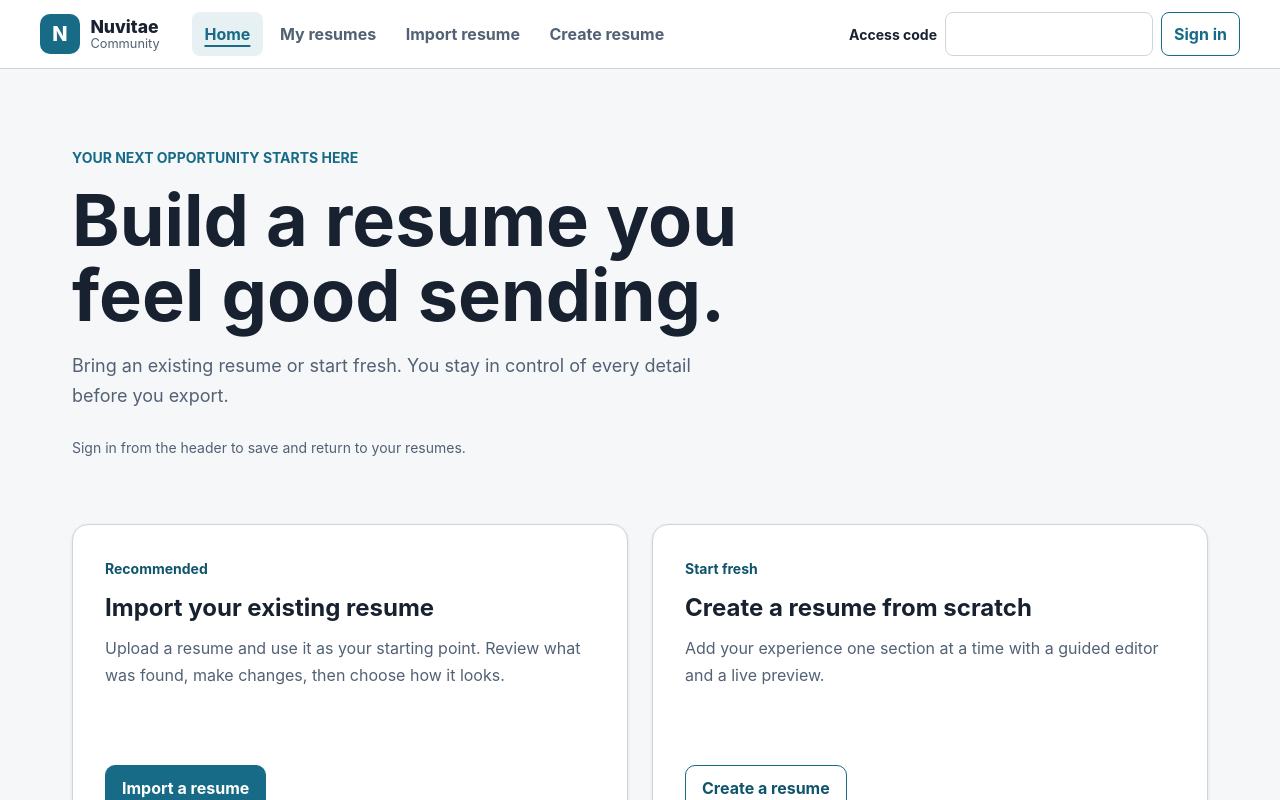
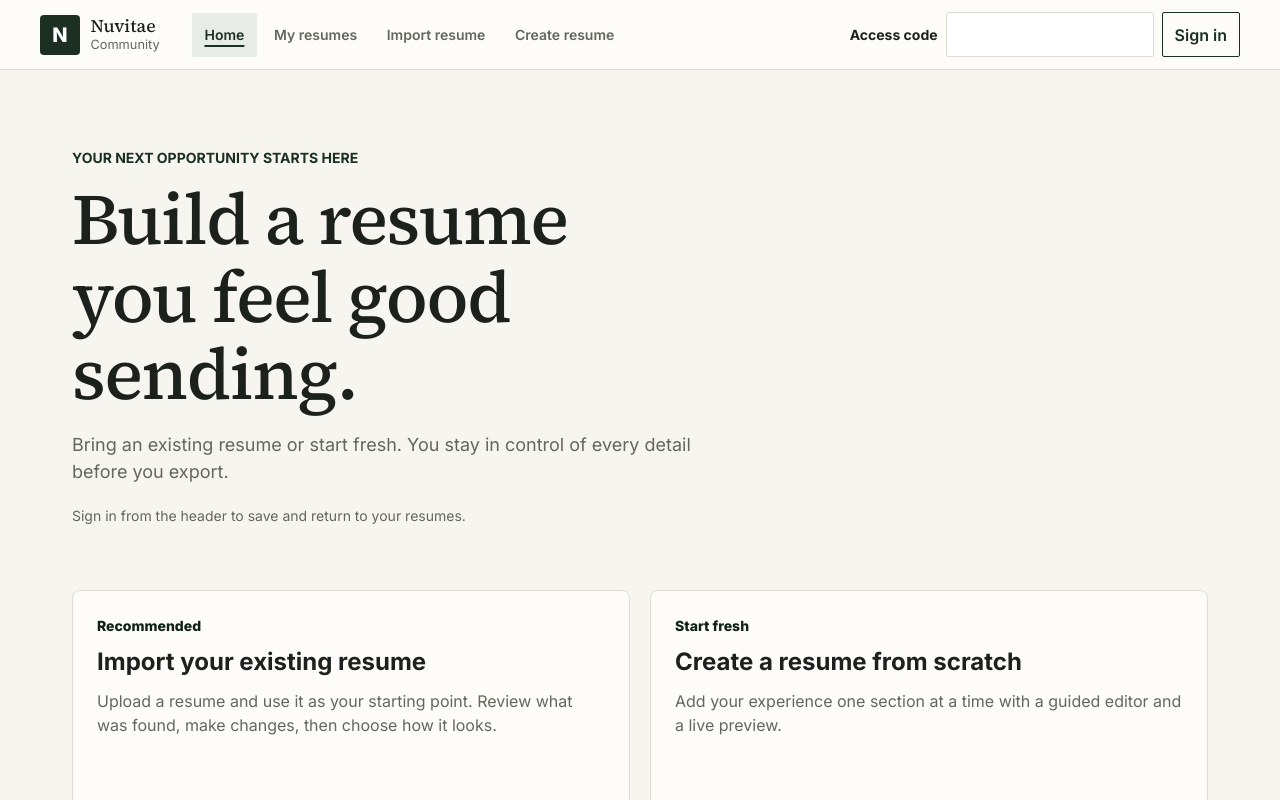
Before and after one commit to sangimed/nuvitae, a Next.js app in the folder apps/web/: page / in a window 1280 px wide. Shown: the top 800 px of the page. Built offline with nearby package versions, Linux system fonts and the light colour scheme; no server answers.

Commit message:
chore(web): operationalize canonical design system
Amp-Thread-ID: https://ampcode.com/threads/T-01a04f41-92d0-72b3-99da-a32fa1b673fc

```diff
--- a/apps/web/src/app/layout.tsx
+++ b/apps/web/src/app/layout.tsx
@@ -1,7 +1,18 @@
 import type { Metadata } from "next";
+import { Inter, Source_Serif_4 } from "next/font/google";
 import type { ReactNode } from "react";
 import { AppShell } from "../components/AppShell";
 import "./styles.css";
+
+const inter = Inter({
+  subsets: ["latin"],
+  variable: "--font-inter",
+});
+
+const sourceSerif = Source_Serif_4({
+  subsets: ["latin"],
+  variable: "--font-source-serif",
+});
 
 export const metadata: Metadata = {
   title: "Nuvitae",
@@ -16,7 +27,7 @@ export default function RootLayout({ children }: RootLayoutProps) {
   const localPlayMode = process.env.NUVITAE_LOCAL_PLAY_MODE === "true";
 
   return (
-    <html lang="en">
+    <html lang="en" className={`${inter.variable} ${sourceSerif.variable}`}>
       <body>
         <AppShell localPlayMode={localPlayMode}>{children}</AppShell>
       </body>
--- a/apps/web/src/app/styles.css
+++ b/apps/web/src/app/styles.css
@@ -1,52 +1,98 @@
 :root {
   color-scheme: light;
 
-  /* Community color system: calm paper surfaces with ink and teal accents. */
-  --color-canvas: #f6f7f9;
-  --color-surface: #ffffff;
-  --color-surface-subtle: #f0f3f5;
-  --color-text: #18212f;
-  --color-text-muted: #526174;
-  --color-border: #ccd4de;
-  --color-brand: #176b87;
-  --color-brand-strong: #10546c;
-  --color-brand-subtle: #e7f3f6;
+  /* Canonical mapping from .stitch/DESIGN.md. */
+  --color-primary: #1b3022;
+  --color-primary-strong: #102118;
+  --color-primary-subtle: #e7ece7;
+  --color-on-primary: #ffffff;
+  --color-canvas: #f7f5ef;
+  --color-surface: #fdfcf8;
+  --color-surface-subtle: #f1efe8;
+  --color-text: #1c211d;
+  --color-text-muted: #62675f;
+  --color-border: #dedcd4;
   --color-focus: #a54b00;
-  --color-danger: #a12a20;
-  --color-danger-subtle: #fff1ef;
   --color-success: #146c3a;
-  --color-success-subtle: #eaf8ef;
   --color-warning: #805c0b;
-  --color-warning-subtle: #fff7df;
-
+  --color-error: #a12a20;
+  --color-resume-page: #ffffff;
+  --color-resume-text: #202020;
+
+  --font-serif: var(--font-source-serif), Georgia, "Times New Roman", serif;
   --font-sans:
-    Inter, ui-sans-serif, system-ui, -apple-system, BlinkMacSystemFont,
-    "Segoe UI", sans-serif;
+    var(--font-inter), ui-sans-serif, system-ui, -apple-system,
+    BlinkMacSystemFont, "Segoe UI", sans-serif;
+  --type-display-family: var(--font-serif);
+  --type-display-size: 3rem;
+  --type-display-weight: 500;
+  --type-display-line-height: 1.08;
+  --type-display-letter-spacing: -0.02em;
+  --type-heading-lg-family: var(--font-serif);
+  --type-heading-lg-size: 2rem;
+  --type-heading-lg-weight: 500;
+  --type-heading-lg-line-height: 1.15;
+  --type-heading-lg-letter-spacing: -0.015em;
+  --type-heading-md-family: var(--font-serif);
+  --type-heading-md-size: 1.5rem;
+  --type-heading-md-weight: 500;
+  --type-heading-md-line-height: 1.2;
+  --type-body-family: var(--font-sans);
+  --type-body-size: 1rem;
+  --type-body-weight: 400;
+  --type-body-line-height: 1.5;
+  --type-body-sm-family: var(--font-sans);
+  --type-body-sm-size: 0.875rem;
+  --type-body-sm-weight: 400;
+  --type-body-sm-line-height: 1.45;
+  --type-label-family: var(--font-sans);
+  --type-label-size: 0.875rem;
+  --type-label-weight: 600;
+  --type-label-line-height: 1.3;
+  --type-metadata-family: var(--font-sans);
+  --type-metadata-size: 0.75rem;
+  --type-metadata-weight: 500;
+  --type-metadata-line-height: 1.3;
+
+  /* Compatibility type aliases for screens awaiting incremental migration. */
   --font-size-xs: 0.75rem;
   --font-size-sm: 0.875rem;
   --font-size-md: 1rem;
   --font-size-lg: 1.125rem;
   --font-size-xl: 1.5rem;
-  --line-height-tight: 1.25;
-  --line-height-body: 1.6;
-
-  --space-1: 0.25rem;
-  --space-2: 0.5rem;
-  --space-3: 0.75rem;
-  --space-4: 1rem;
-  --space-5: 1.5rem;
-  --space-6: 2rem;
-  --space-8: 3rem;
-  --radius-sm: 0.375rem;
-  --radius-md: 0.625rem;
-  --radius-lg: 1rem;
+  --line-height-tight: var(--type-heading-md-line-height);
+  --line-height-body: var(--type-body-line-height);
+
+  --space-1: 4px;
+  --space-2: 8px;
+  --space-3: 12px;
+  --space-4: 16px;
+  --space-5: 20px;
+  --space-6: 24px;
+  --space-8: 32px;
+  --space-10: 40px;
+  --space-12: 48px;
+  --space-16: 64px;
+  --radius-none: 0;
+  --radius-sm: 2px;
+  --radius-md: 4px;
+  --radius-lg: 8px;
+  --radius-sheet: 16px;
+  /* Circular indicators are an intentional exception to control radii. */
   --radius-pill: 999px;
-  --shadow-sm: 0 1px 3px rgba(24, 33, 47, 0.12);
-  --shadow-md: 0 16px 40px rgba(24, 33, 47, 0.12);
-  --control-height: 2.75rem;
+  --shadow-sm: 0 1px 3px rgba(28, 33, 29, 0.12);
+  --shadow-md: 0 16px 40px rgba(28, 33, 29, 0.12);
+  --control-height: 44px;
   --transition-interaction: 140ms ease;
 
   /* Compatibility aliases keep existing screens on the shared tokens. */
+  --color-brand: var(--color-primary);
+  --color-brand-strong: var(--color-primary-strong);
+  --color-brand-subtle: var(--color-primary-subtle);
+  --color-danger: var(--color-error);
+  --color-danger-subtle: var(--color-surface);
+  --color-success-subtle: var(--color-surface);
+  --color-warning-subtle: var(--color-surface);
   --background: var(--color-canvas);
   --foreground: var(--color-text);
   --muted: var(--color-text-muted);
@@ -63,7 +109,10 @@ body {
   margin: 0;
   background: var(--background);
   color: var(--foreground);
-  font-family: var(--font-sans);
+  font-family: var(--type-body-family);
+  font-size: var(--type-body-size);
+  font-weight: var(--type-body-weight);
+  line-height: var(--type-body-line-height);
 }
 
 .app-shell {
@@ -80,7 +129,7 @@ body {
   align-items: center;
   gap: 1rem clamp(1rem, 3vw, 2rem);
   border-bottom: 1px solid var(--border);
-  background: rgba(255, 255, 255, 0.97);
+  background: var(--color-surface);
   padding: 0.75rem clamp(1rem, 4vw, 2.5rem);
 }
 
@@ -97,9 +146,9 @@ body {
   width: 2.5rem;
   height: 2.5rem;
   place-items: center;
-  border-radius: 10px;
+  border-radius: var(--radius-md);
   background: var(--accent);
-  color: white;
+  color: var(--color-on-primary);
   font-size: 1.25rem;
   font-weight: 800;
 }
@@ -110,8 +159,9 @@ body {
 }
 
 .brand-name {
+  font-family: var(--font-serif);
   font-size: 1.1rem;
-  font-weight: 800;
+  font-weight: 500;
   line-height: 1.1;
 }
 
@@ -132,15 +182,17 @@ body {
   display: inline-flex;
   min-height: 2.75rem;
   align-items: center;
-  border-radius: 8px;
+  border-radius: var(--radius-sm);
   color: var(--muted);
   padding: 0.6rem 0.8rem;
-  font-weight: 700;
+  font-size: var(--type-label-size);
+  font-weight: var(--type-label-weight);
+  line-height: var(--type-label-line-height);
   text-decoration: none;
 }
 
 .navigation-link[aria-current="page"] {
-  background: rgba(23, 107, 135, 0.1);
+  background: var(--color-primary-subtle);
   color: var(--accent);
   text-decoration: underline;
   text-decoration-thickness: 2px;
@@ -168,7 +220,7 @@ body {
 .owner-access-status button {
   min-height: 2.75rem;
   border: 1px solid var(--border);
-  border-radius: 8px;
+  border-radius: var(--radius-sm);
   padding: 0.6rem 0.75rem;
   font: inherit;
 }
@@ -180,9 +232,9 @@ body {
 .owner-access-form button,
 .owner-access-status button {
   border-color: var(--accent);
-  background: white;
+  background: var(--color-surface);
   color: var(--accent);
-  font-weight: 700;
+  font-weight: var(--type-label-weight);
   cursor: pointer;
 }
 
@@ -244,14 +296,17 @@ body {
 
 h1 {
   margin: 0;
+  font-family: var(--type-display-family);
   font-size: clamp(2rem, 6vw, 3rem);
-  line-height: 1.05;
+  font-weight: var(--type-display-weight);
+  letter-spacing: var(--type-display-letter-spacing);
+  line-height: var(--type-display-line-height);
 }
 
 p {
   color: var(--muted);
-  font-size: 1.125rem;
-  line-height: 1.7;
+  font-size: var(--type-body-size);
+  line-height: var(--type-body-line-height);
 }
 
 .status-list {
@@ -286,8 +341,8 @@ select:focus-visible,
 textarea:focus-visible,
 [role="tab"]:focus-visible,
 [tabindex="-1"]:focus-visible {
-  outline: 3px solid var(--color-focus);
-  outline-offset: 3px;
+  outline: 2px solid var(--color-focus);
+  outline-offset: 2px;
 }
 
 .import-shell {
@@ -1197,11 +1252,12 @@ legend {
   justify-content: center;
   gap: var(--space-2);
   border: 1px solid transparent;
-  border-radius: var(--radius-md);
-  padding: var(--space-3) var(--space-4);
-  font: inherit;
-  font-weight: 700;
-  line-height: var(--line-height-tight);
+  border-radius: var(--radius-sm);
+  padding: var(--space-3);
+  font-family: var(--type-label-family);
+  font-size: var(--type-label-size);
+  font-weight: var(--type-label-weight);
+  line-height: var(--type-label-line-height);
   text-align: center;
   text-decoration: none;
   cursor: pointer;
@@ -1213,20 +1269,20 @@ legend {
 }
 
 .community-button-primary {
-  border-color: var(--color-brand);
-  background: var(--color-brand);
-  color: white;
+  border-color: var(--color-primary);
+  background: var(--color-primary);
+  color: var(--color-on-primary);
 }
 
 .community-button-primary:hover:not(:disabled) {
-  border-color: var(--color-brand-strong);
-  background: var(--color-brand-strong);
+  border-color: var(--color-primary-strong);
+  background: var(--color-primary-strong);
 }
 
 .community-button-secondary {
-  border-color: var(--color-brand);
+  border-color: var(--color-border);
   background: var(--color-surface);
-  color: var(--color-brand-strong);
+  color: var(--color-text);
 }
 
 .community-button-secondary:hover:not(:disabled),
@@ -1236,13 +1292,13 @@ legend {
 
 .community-button-quiet {
   background: transparent;
-  color: var(--color-brand-strong);
+  color: var(--color-primary-strong);
 }
 
 .community-button-danger {
-  border-color: var(--color-danger);
-  background: var(--color-danger);
-  color: white;
+  border-color: var(--color-error);
+  background: var(--color-error);
+  color: var(--color-on-primary);
 }
 
 .community-button-danger:hover:not(:disabled) {
@@ -1264,12 +1320,10 @@ legend {
   border-radius: var(--radius-lg);
   background: var(--color-surface);
   padding: clamp(var(--space-4), 4vw, var(--space-6));
-  box-shadow: var(--shadow-sm);
 }
 
 .community-panel-subtle {
   background: var(--color-surface-subtle);
-  box-shadow: none;
 }
 
 .community-field {
@@ -1279,19 +1333,24 @@ legend {
 
 .community-field label {
   color: var(--color-text);
-  font-size: var(--font-size-sm);
-  font-weight: 700;
+  font-family: var(--type-label-family);
+  font-size: var(--type-label-size);
+  font-weight: var(--type-label-weight);
+  line-height: var(--type-label-line-height);
 }
 
 .community-input {
   width: 100%;
   min-height: var(--control-height);
   border: 1px solid var(--color-border);
-  border-radius: var(--radius-md);
+  border-radius: var(--radius-sm);
   background: var(--color-surface);
   color: var(--color-text);
   padding: var(--space-3);
-  font: inherit;
+  font-family: var(--type-body-family);
+  font-size: var(--type-body-size);
+  font-weight: var(--type-body-weight);
+  line-height: var(--type-body-line-height);
   transition:
     border-color var(--transition-interaction),
     box-shadow var(--transition-interaction);
@@ -1302,14 +1361,14 @@ legend {
 }
 
 .community-input[aria-invalid="true"] {
-  border-color: var(--color-danger);
-  box-shadow: inset 0 0 0 1px var(--color-danger);
+  border-color: var(--color-error);
+  box-shadow: inset 0 0 0 1px var(--color-error);
 }
 
 .community-field-hint,
 .community-field-error {
-  font-size: var(--font-size-sm);
-  line-height: var(--line-height-body);
+  font-size: var(--type-body-sm-size);
+  line-height: var(--type-body-sm-line-height);
 }
 
 .community-field-hint {
@@ -1317,8 +1376,8 @@ legend {
 }
 
 .community-field-error {
-  color: var(--color-danger);
-  font-weight: 650;
+  color: var(--color-error);
+  font-weight: var(--type-label-weight);
 }
 
 .community-alert,
@@ -1327,11 +1386,12 @@ legend {
   grid-template-columns: auto minmax(0, 1fr);
   gap: var(--space-3);
   border: 1px solid var(--color-border);
-  border-radius: var(--radius-md);
-  background: var(--color-surface-subtle);
+  border-radius: var(--radius-sm);
+  background: var(--color-surface);
   color: var(--color-text);
   padding: var(--space-4);
-  line-height: var(--line-height-body);
+  font-size: var(--type-body-sm-size);
+  line-height: var(--type-body-sm-line-height);
 }
 
 .community-alert-marker,
@@ -1350,8 +1410,7 @@ legend {
 }
 
 .community-alert-warning {
-  border-color: #d2b15f;
-  background: var(--color-warning-subtle);
+  color: var(--color-warning);
 }
 
 .community-alert-warning .community-alert-marker {
@@ -1360,8 +1419,7 @@ legend {
 
 .community-alert-success,
 .community-status-success {
-  border-color: #70ad87;
-  background: var(--color-success-subtle);
+  color: var(--color-success);
 }
 
 .community-alert-success .community-alert-marker,
@@ -1371,13 +1429,20 @@ legend {
 
 .community-alert-error,
 .community-status-error {
-  border-color: #d28c85;
-  background: var(--color-danger-subtle);
+  color: var(--color-error);
 }
 
 .community-alert-error .community-alert-marker,
 .community-status-error .community-status-marker {
-  background: var(--color-danger);
+  background: var(--color-error);
+}
+
+.community-alert-warning .community-alert-content,
+.community-alert-success .community-alert-content,
+.community-status-success .community-status-content,
+.community-alert-error .community-alert-content,
+.community-status-error .community-status-content {
+  color: inherit;
 }
 
 .community-status {
@@ -1413,8 +1478,10 @@ legend {
 
 .community-dialog-header h2 {
   margin: 0;
-  font-size: var(--font-size-xl);
-  line-height: var(--line-height-tight);
+  font-family: var(--type-heading-md-family);
+  font-size: var(--type-heading-md-size);
+  font-weight: var(--type-heading-md-weight);
+  line-height: var(--type-heading-md-line-height);
 }
 
 .community-dialog-header p {
@@ -1448,19 +1515,21 @@ legend {
   background: transparent;
   color: var(--color-text-muted);
   padding: var(--space-3) var(--space-4);
-  font: inherit;
-  font-weight: 700;
+  font-family: var(--type-label-family);
+  font-size: var(--type-label-size);
+  font-weight: var(--type-label-weight);
+  line-height: var(--type-label-line-height);
   white-space: nowrap;
   cursor: pointer;
 }
 
 .community-tab-list [role="tab"]:hover:not(:disabled) {
-  color: var(--color-brand-strong);
+  color: var(--color-primary-strong);
 }
 
 .community-tab-list [role="tab"][aria-selected="true"] {
-  border-bottom-color: var(--color-brand);
-  color: var(--color-brand-strong);
+  border-bottom-color: var(--color-primary);
+  color: var(--color-primary-strong);
 }
 
 .community-tab-list [role="tab"]:disabled {
@@ -1487,8 +1556,9 @@ legend {
   align-items: center;
   gap: var(--space-2);
   color: var(--color-text-muted);
-  font-size: var(--font-size-sm);
-  font-weight: 700;
+  font-size: var(--type-metadata-size);
+  font-weight: var(--type-metadata-weight);
+  line-height: var(--type-metadata-line-height);
 }
 
 .community-progress li:not(:last-child)::after {
@@ -1511,14 +1581,14 @@ legend {
 }
 
 .community-progress-current {
-  color: var(--color-brand-strong) !important;
+  color: var(--color-primary-strong) !important;
 }
 
 .community-progress-current .community-progress-number,
 .community-progress-complete .community-progress-number {
-  border-color: var(--color-brand);
-  background: var(--color-brand);
-  color: white;
+  border-color: var(--color-primary);
+  background: var(--color-primary);
+  color: var(--color-on-primary);
 }
 
 @media (prefers-reduced-motion: reduce) {
--- a/package.json
+++ b/package.json
@@ -8,6 +8,7 @@
     "pnpm": "11.15.1"
   },
   "scripts": {
+    "design:lint": "design.md lint .stitch/DESIGN.md",
     "format": "prettier --write \"*.{json,mjs,ts,yml,yaml}\" \"apps/**/*.{json,ts,tsx,css}\" \"packages/**/*.{json,ts}\" \"tests/**/*.ts\" \"README.md\"",
     "format:check": "prettier --check \"*.{json,mjs,ts,yml,yaml}\" \"apps/**/*.{json,ts,tsx,css}\" \"packages/**/*.{json,ts}\" \"tests/**/*.ts\" \"README.md\"",
     "lint": "eslint .",
@@ -25,6 +26,7 @@
   },
   "devDependencies": {
     "@eslint/js": "10.0.1",
+    "@google/design.md": "0.4.0",
     "@nestjs/common": "11.1.28",
     "@nestjs/core": "11.1.28",
     "@nestjs/platform-express": "11.1.28",
```
Also changed, not shown: apps/web/src/components/community/README.md, 1 other file (tests, documents, lock files or other folders).
